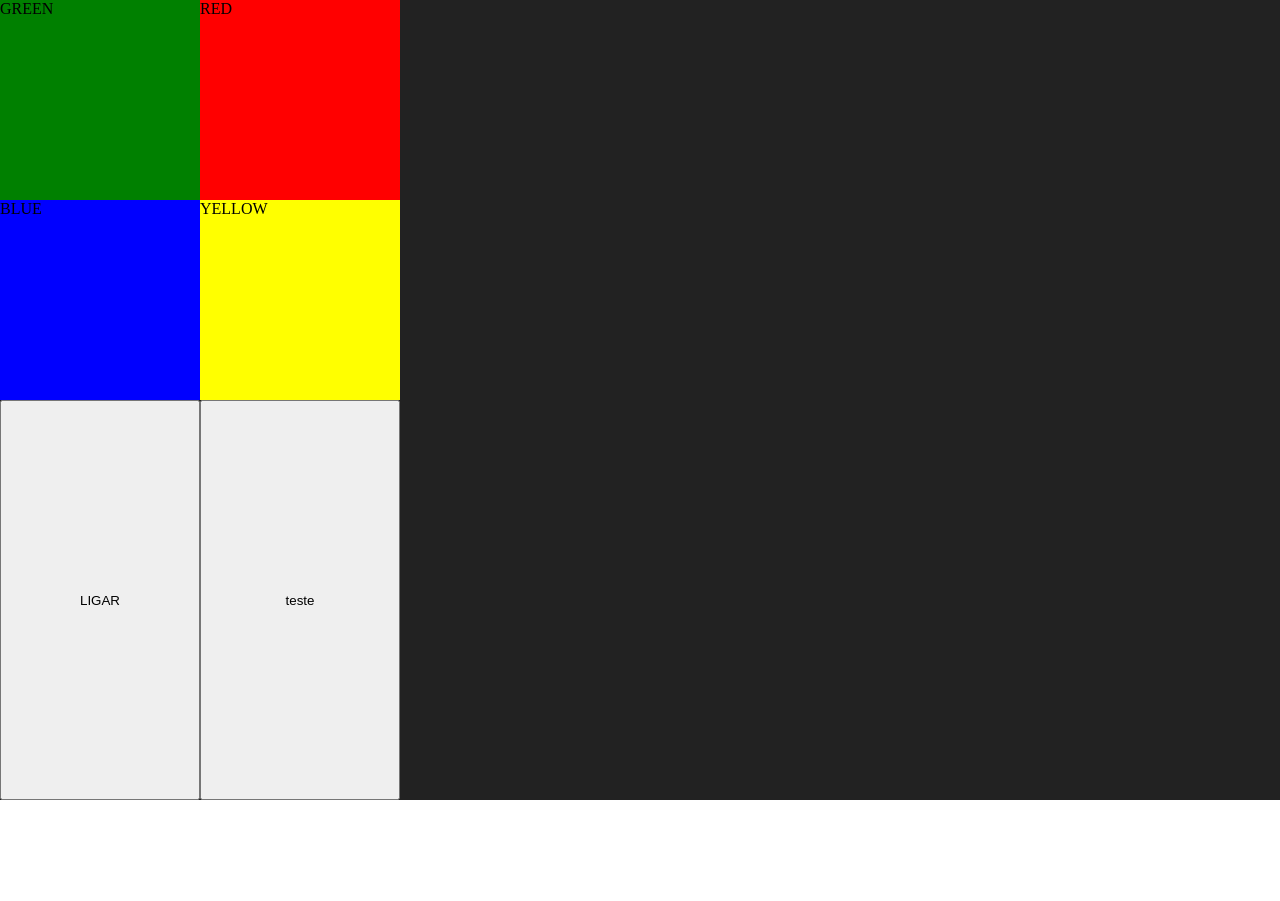
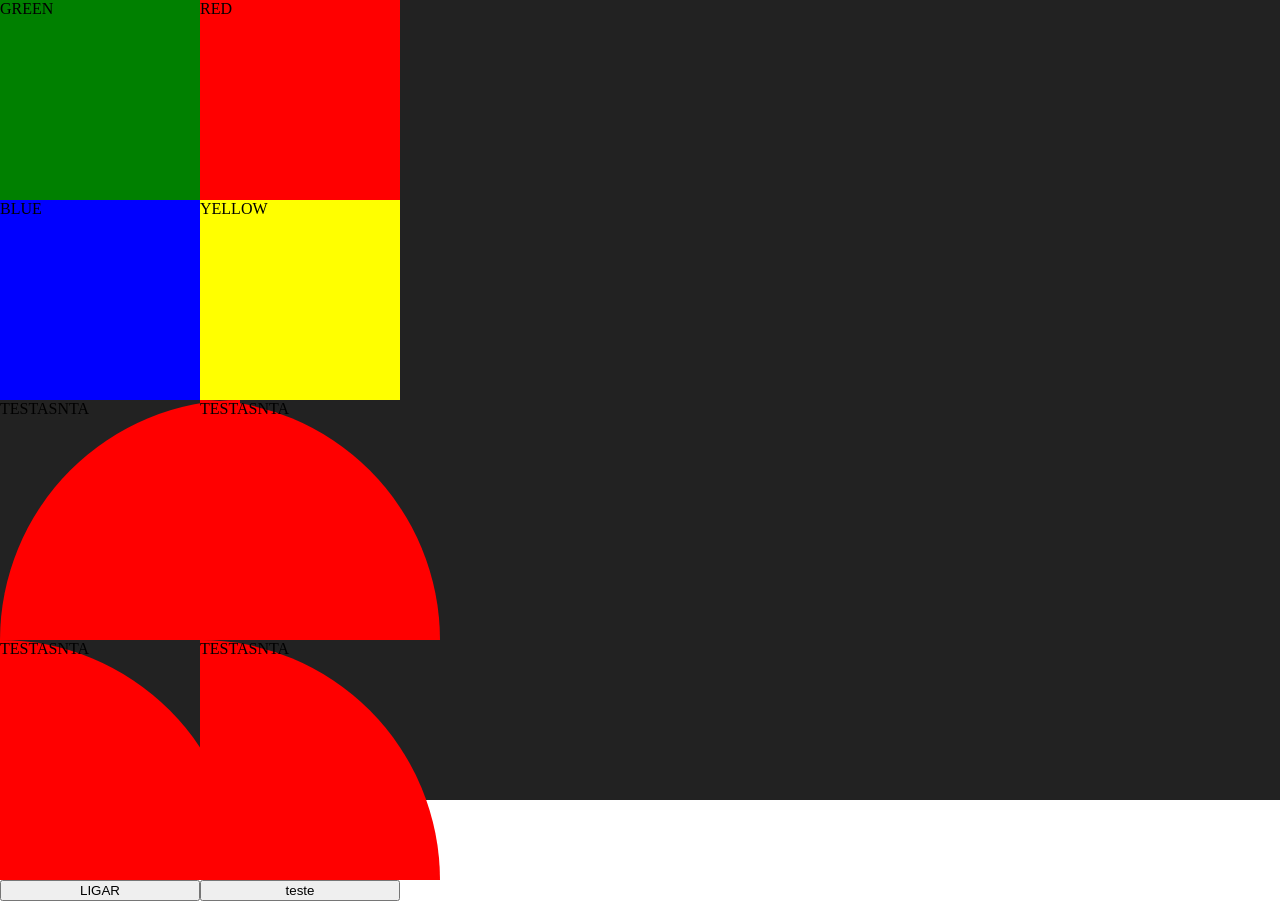
Before and after one commit to kaiquye/GAME_GENIUS, a React (Create React App) app: page / in a window 1280 px wide. Before the commit the page ends 800 px from the top, so only its background shows below. Built offline with nearby package versions, Linux system fonts and the light colour scheme.

Commit message:
:beers: criando componentes de button

```diff
--- a/package.json
+++ b/package.json
@@ -6,6 +6,7 @@
     "@testing-library/jest-dom": "^5.16.5",
     "@testing-library/react": "^13.3.0",
     "@testing-library/user-event": "^13.5.0",
+    "prettier": "^2.7.1",
     "react": "^18.2.0",
     "react-dom": "^18.2.0",
     "react-scripts": "5.0.1",
--- /dev/null
+++ b/prettier.config.js
@@ -0,0 +1,5 @@
+module.exports = {
+    singleQuote: true,
+    trailingComma: 'all',
+    arrowParens: 'avoid',
+};
--- a/src/App.js
+++ b/src/App.js
@@ -1,103 +1,123 @@
-import style from './App.module.css'
-import {useState, useRef} from "react";
+import style from './App.module.css';
+import { useState, useRef } from 'react';
+import { Button } from './componets/Button';
 function App() {
-    const [lightRED, setLightRED] = useState(false)
-    const [lightGREEN, setLightGREEN] = useState(false)
-    const [lightBLUE, setLightBLUE] = useState(false)
-    const [lightYELLOW, setLightYELLOW] = useState(false)
+  const [lightRED, setLightRED] = useState(false);
+  const [lightGREEN, setLightGREEN] = useState(false);
+  const [lightBLUE, setLightBLUE] = useState(false);
+  const [lightYELLOW, setLightYELLOW] = useState(false);
 
-    const GREEN = useRef()
-    const RED = useRef()
-    const BLUE = useRef()
-    const YELLOW = useRef()
+  const GREEN = useRef();
+  const RED = useRef();
+  const BLUE = useRef();
+  const YELLOW = useRef();
 
-    const COLOR = ['RED', 'BLUE', 'GREEN', 'YELLOW']
+  const COLOR = ['RED', 'BLUE', 'GREEN', 'YELLOW'];
 
-    const [currentOrder, setCurrentOrder] = useState([])
-    const [userOrder, setUserOrder] = useState([''])
+  const [currentOrder, setCurrentOrder] = useState([]);
+  const [userOrder, setUserOrder] = useState(['']);
 
-    function genereteTime (limit) {
-        return (Math.floor(Math.random() * limit));
+  function genereteTime(limit) {
+    return Math.floor(Math.random() * limit);
   }
 
-    function setTime (ref_, color,time) {
-      return new Promise((resolve, reject)=>{
-          setTimeout(()=>{
-              ref_.current.style.backgroundColor = color
-              resolve(true)
-          },[time])
-      })
+  function setTime(ref_, color, time) {
+    return new Promise((resolve, reject) => {
+      setTimeout(() => {
+        ref_.current.style.backgroundColor = color;
+        resolve(true);
+      }, [time]);
+    });
   }
 
   async function execute(color) {
-        switch(color){
+    switch (color) {
       case 'RED':
-                await setTime(RED, 'white',2000)
-                await setTime(RED, 'red',200)
-                break
+        await setTime(RED, 'white', 2000);
+        await setTime(RED, 'red', 200);
+        break;
       case 'GREEN':
-                await setTime(GREEN, 'white',2000)
-                await setTime(GREEN, 'green',200)
-                break
+        await setTime(GREEN, 'white', 2000);
+        await setTime(GREEN, 'green', 200);
+        break;
       case 'BLUE':
-                await setTime(BLUE, 'white',2000)
-                await setTime(BLUE, 'blue',200)
-                break
+        await setTime(BLUE, 'white', 2000);
+        await setTime(BLUE, 'blue', 200);
+        break;
       case 'YELLOW':
-                await setTime(YELLOW, 'white',2000)
-                await setTime(YELLOW, 'yellow',200)
-                break
+        await setTime(YELLOW, 'white', 2000);
+        await setTime(YELLOW, 'yellow', 200);
+        break;
       default:
     }
   }
 
-    async function StartGame(){
-      let order = []
+  async function StartGame() {
+    let order = [];
     let green = 0;
-      let runtime = genereteTime(10);
+    let runtime = genereteTime(7);
 
-      while (runtime >= 0){
-          console.log('iniciou')
+    while (runtime >= 0) {
+      console.log('iniciou');
       const randomNumber = Math.floor(Math.random() * COLOR.length);
       const currentColor = COLOR[randomNumber];
       order.push(currentColor);
       runtime -= 1;
-          await execute(currentColor)
+      await execute(currentColor);
     }
-       setCurrentOrder(order)
-       console.log(order)
+    setCurrentOrder(order);
+    console.log(order);
   }
 
-    function verificarResultado(){
+  function checkResult() {
     const keys = Object.values(currentOrder);
     const keysByUser = Object.values(userOrder).filter(value => value !== '');
-        const result = keys.filter((color, index) => color === keysByUser[index] )
+    const result = keys.filter((color, index) => color === keysByUser[index]);
     const tamanhoOriginal = keys.length;
     const totalDeAcertos = result.length;
-        console.log(tamanhoOriginal)
-        console.log(totalDeAcertos)
-        console.log(result)
+    console.log(tamanhoOriginal);
+    console.log(totalDeAcertos);
+    console.log(result);
   }
 
   return (
     <div className="App">
-        <main >
-            <div ref={GREEN} onClick={()=>setUserOrder([...userOrder, 'GREEN'])} className={style.GREEN_DEFAULT}>
+      <main>
+        <div
+          ref={GREEN}
+          onClick={() => setUserOrder([...userOrder, 'GREEN'])}
+          className={style.GREEN_DEFAULT}
+        >
           GREEN
         </div>
-            <div  ref={RED}  onClick={()=>setUserOrder([...userOrder, 'RED'])}   className={style.RED_DEFAULT}>
+        <div
+          ref={RED}
+          onClick={() => setUserOrder([...userOrder, 'RED'])}
+          className={style.RED_DEFAULT}
+        >
           RED
         </div>
-            <div  ref={BLUE} onClick={()=>setUserOrder([...userOrder, 'BLUE'])}  className={style.BLUE_DEFAULT}>
+        <div
+          ref={BLUE}
+          onClick={() => setUserOrder([...userOrder, 'BLUE'])}
+          className={style.BLUE_DEFAULT}
+        >
           BLUE
         </div>
-            <div ref={YELLOW} onClick={()=>setUserOrder([...userOrder, 'YELLOW'])}  className={style.YELLOW_DEFAULT}>
+        <div
+          ref={YELLOW}
+          onClick={() => setUserOrder([...userOrder, 'YELLOW'])}
+          className={style.YELLOW_DEFAULT}
+        >
           YELLOW
         </div>
-            <button onClick={async()=> await StartGame()}>
-                LIGAR
-            </button>
-            <button onClick={()=>verificarResultado()}>teste</button>
+        <Button position={'LEFT'}>TESTASNTA</Button>
+        <Button position={'RIGHT'}>TESTASNTA</Button>
+        <Button position={'RIGHT'}>TESTASNTA</Button>
+        <Button position={'RIGHT'}>TESTASNTA</Button>
+
+        <button onClick={async () => await StartGame()}>LIGAR</button>
+        <button onClick={() => checkResult()}>teste</button>
       </main>
     </div>
   );
--- /dev/null
+++ b/src/componets/Button/index.jsx
@@ -0,0 +1,31 @@
+import css from '../Button/styles/css.module.css';
+import { useEffect, useState } from 'react';
+
+export function Button({ ref, click, style, children, position }) {
+  const [positionBtn, setPosition] = useState();
+
+  useEffect(() => {
+    setPosition(css.Button_LEFT);
+    switch (position) {
+      case 'LEFT':
+        setPosition(css.Button_LEFT);
+        break;
+      case 'RIGHT':
+        setPosition(css.Button_RIGHT);
+        break;
+    }
+  }, []);
+
+  return (
+    <section>
+      {positionBtn &&
+        ((<>{console.log(positionBtn)}</>),
+        (
+          <div ref={ref} onClick={() => click} className={positionBtn}>
+            {children}
+          </div>
+        ))}
+    </section>
+  );
+}
+// setUserOrder([...userOrder, 'YELLOW'])
--- /dev/null
+++ b/src/componets/Button/styles/css.module.css
@@ -0,0 +1,28 @@
+.Button_LEFT{
+    width: 240px;
+    height: 240px;
+
+    border-top-left-radius: 400px;
+    background-color: red;
+}
+.Button_RIGHT{
+    width: 240px;
+    height: 240px;
+
+    border-top-right-radius: 400px;
+    background-color: red;
+}
+.Button_LEFT_TOP{
+    width: 240px;
+    height: 240px;
+
+    border-top-left-radius: 400px;
+    background-color: red;
+}
+.Button_LEFT_BUTTOM{
+    width: 240px;
+    height: 240px;
+
+    border-top-left-radius: 400px;
+    background-color: red;
+}
```
Also changed, not shown: 1 other file (tests, documents, lock files or other folders). Lines whose indentation alone changed are shown as unchanged.
